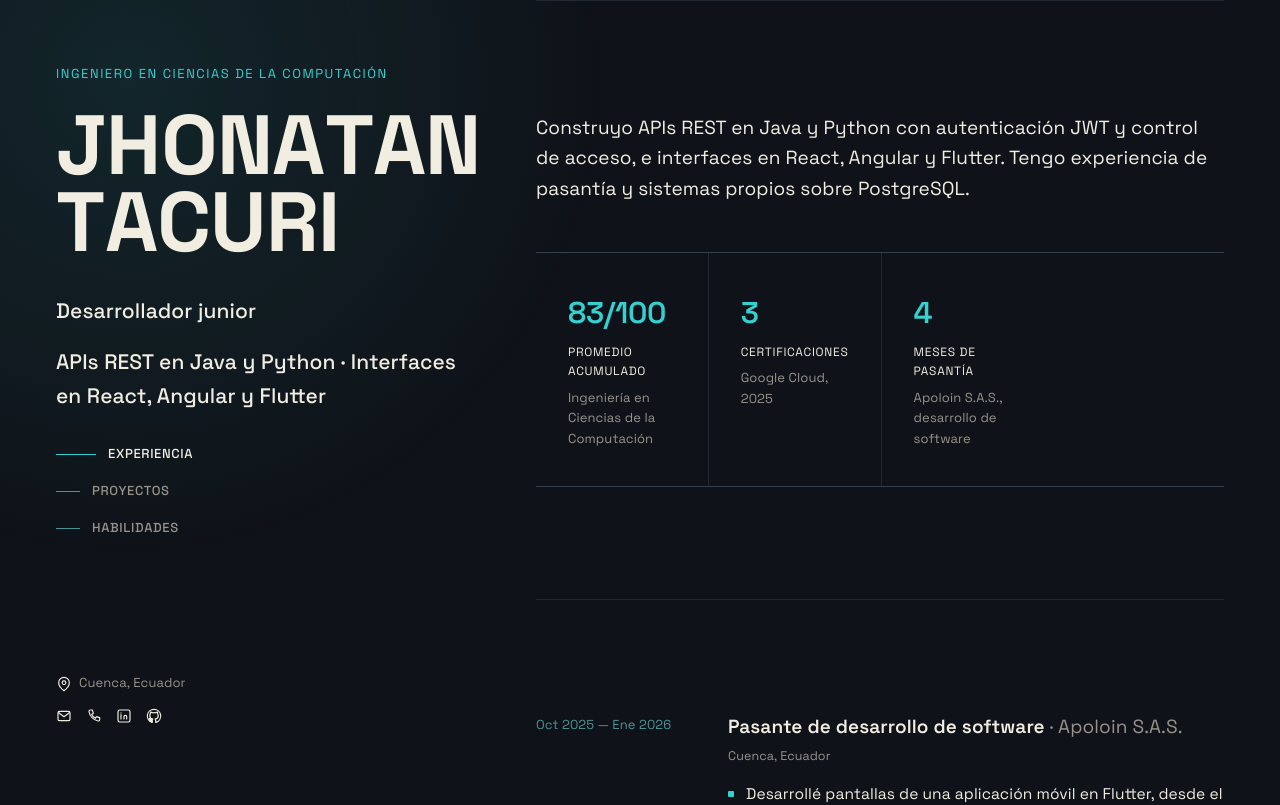
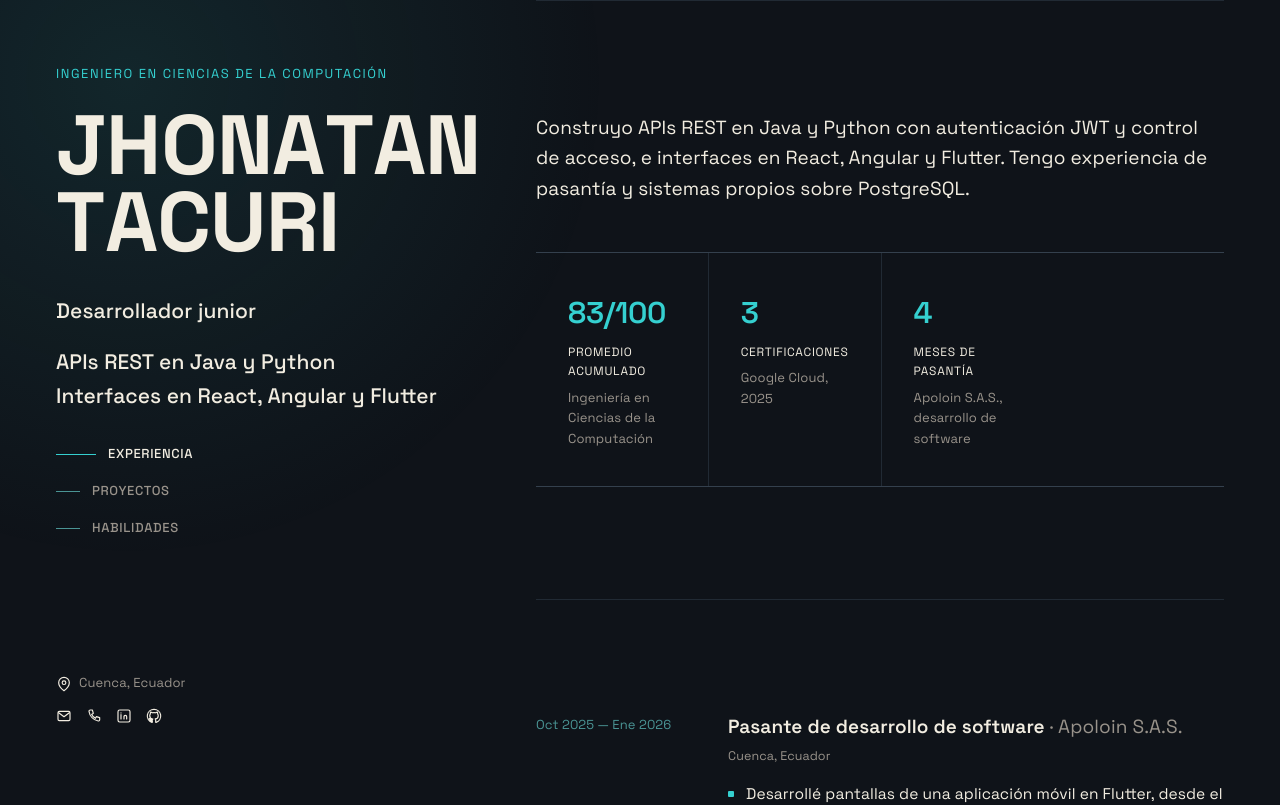
Before and after one commit to jhonatanT04/Me-profile, a React (Vite) app: page / in a window 1280 px wide. Shown: the top 805 px of the page. Built offline with nearby package versions, Linux system fonts and the light colour scheme.

Commit message:
feat: agrega margin-bottom en la navigacion y se cambia texto de hero

```diff
--- a/src/App.css
+++ b/src/App.css
@@ -196,6 +196,7 @@ main {
 
 .side-nav {
   margin-top: 32px;
+  margin-bottom: 32px;
   opacity: 0;
   animation: hero-fade-up 0.6s ease-out forwards;
   animation-delay: 0.6s;
--- a/src/components/Hero.tsx
+++ b/src/components/Hero.tsx
@@ -20,7 +20,8 @@ export function Hero() {
             textAlign="left"
           />
           <p className="hero-role">Desarrollador junior</p>
-          <p className="hero-role">APIs REST en Java y Python · Interfaces en React, Angular y Flutter</p>
+
+          <p className="hero-role">APIs REST en Java y Python<br /> Interfaces en React, Angular y Flutter</p>
 
           <SideNav />
         </div>
```
